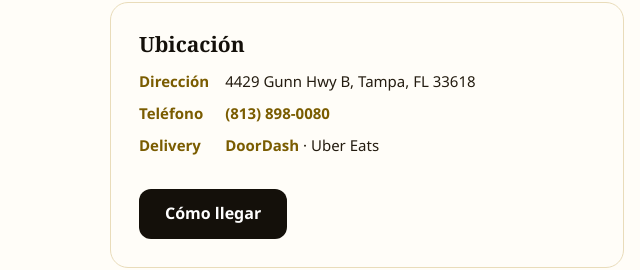
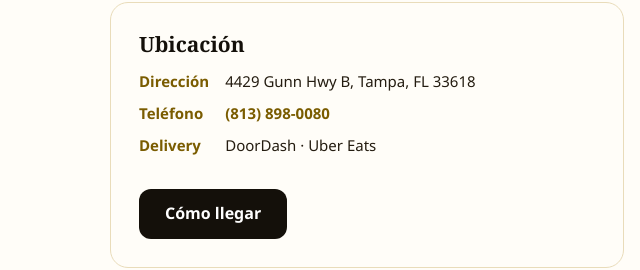
Before and after one commit to lmanzano86-ui/demo-lasemilla, a plain HTML site: page index.html in a window 1280 px wide. Shown: the part 5571-5841 px from the top of the page, 0-640 px from the left. Drawn offline with Linux system fonts and the light colour scheme.

Commit message:
Delivery: DoorDash y Uber Eats con la misma letra en la tarjeta de Ubicación

```diff
--- a/index.html
+++ b/index.html
@@ -91,6 +91,7 @@ section.block{padding:56px 0}
 .card dt{font-weight:700;color:var(--terra-d)}
 .card dd{margin:0}
 .card a{color:var(--terra-d);font-weight:700;text-decoration:none}
+.card dl dd a.plainlink{color:inherit;font-weight:inherit;text-decoration:none}
 .dbtn{display:inline-block;margin-top:6px;background:var(--terra);color:#fff!important;padding:12px 26px;border-radius:12px;text-decoration:none;font-weight:800}
 /* footer */
 footer{background:var(--coffee);color:#d9c9ae}
@@ -341,7 +342,7 @@ nav{border-bottom:3px solid var(--gold)}
         <dl>
           <dt data-es="Dirección" data-en="Address">Dirección</dt><dd>4429 Gunn Hwy B, Tampa, FL 33618</dd>
           <dt data-es="Teléfono" data-en="Phone">Teléfono</dt><dd><a href="tel:+18138980080">(813) 898-0080</a></dd>
-          <dt>Delivery</dt><dd><a href="https://www.doordash.com/store/la-semilla-bakery-sandwich-shop-tampa-921584/" target="_blank" rel="noopener">DoorDash</a> · Uber Eats</dd>
+          <dt>Delivery</dt><dd><a class="plainlink" href="https://www.doordash.com/store/la-semilla-bakery-sandwich-shop-tampa-921584/" target="_blank" rel="noopener">DoorDash</a> · Uber Eats</dd>
         </dl>
         <br><a class="dbtn" href="https://www.google.com/maps/search/?api=1&query=La+Semilla+Bakery+Sandwich+Shop+4429+Gunn+Hwy+Tampa+FL" target="_blank" rel="noopener" data-es="Cómo llegar" data-en="Get directions">Cómo llegar</a>
       </div>
```
